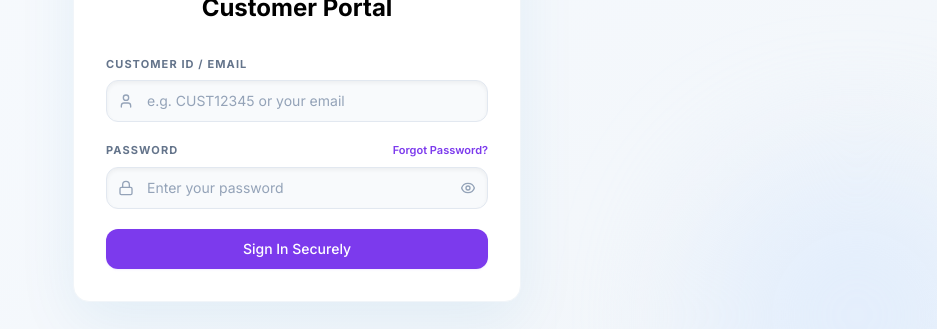
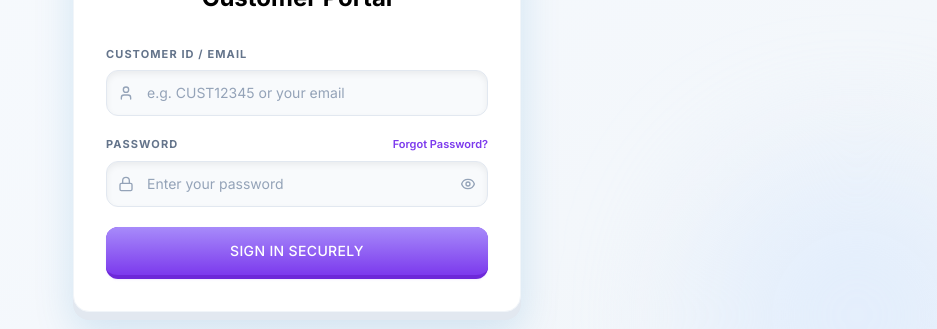
Before and after one commit to SrivatsanMK/Payment-Website, a React (Vite) app in the folder frontend/: page /login in a window 1280 px wide. Shown: the part 405-734 px from the top of the page, without its empty margins (343-1280 px from the left). Built offline with nearby package versions, Linux system fonts and the light colour scheme; no server answers.

Commit message:
feat(ui): Redesign login pages with modern 3D aesthetic

```diff
--- a/frontend/src/pages/Login.tsx
+++ b/frontend/src/pages/Login.tsx
@@ -71,9 +71,17 @@ export const Login: React.FC = () => {
         </button>
       </div>
 
-      {/* Login Card */}
-      <div className="relative z-10 w-full max-w-md">
-        <div className="rounded-2xl bg-white dark:bg-black p-8 shadow-[0_20px_60px_rgba(8,112,184,0.08)] dark:shadow-[0_20px_60px_rgba(0,0,0,0.5)] border border-slate-100 dark:border-slate-800">
+      {/* 3D Login Card */}
+      <div className="relative z-10 w-full max-w-md perspective-1000">
+        <div className="
+          relative rounded-2xl p-8
+          bg-white dark:bg-black
+          border border-slate-100 dark:border-slate-800
+          shadow-[0_8px_0_0_#e2e8f0,0_20px_40px_rgba(8,112,184,0.15)]
+          dark:shadow-[0_8px_0_0_#111111,0_20px_40px_rgba(0,0,0,0.8),0_0_50px_rgba(8,112,184,0.1)]
+          transform transition-all duration-300 hover:-translate-y-1 hover:shadow-[0_12px_0_0_#e2e8f0,0_30px_50px_rgba(8,112,184,0.2)]
+          dark:hover:shadow-[0_12px_0_0_#111111,0_30px_50px_rgba(0,0,0,0.9),0_0_60px_rgba(8,112,184,0.15)]
+        ">
 
           {/* Logo & branding */}
           <div className="mb-8 flex flex-col items-center">
@@ -98,7 +106,7 @@ export const Login: React.FC = () => {
                   value={identifier}
                   onChange={(e) => setIdentifier(e.target.value)}
                   placeholder="e.g. CUST12345 or your email"
-                  className="w-full rounded-xl border border-slate-200 dark:border-slate-800 bg-slate-50 dark:bg-[#1A1A1A] pl-10 pr-4 py-2.5 text-sm text-slate-900 dark:text-slate-100 placeholder-slate-400 focus:border-primary-500 focus:outline-none focus:ring-2 focus:ring-primary-500/20 transition-all shadow-inner"
+                  className="w-full rounded-xl border border-slate-200 dark:border-slate-800 bg-slate-50 dark:bg-[#1A1A1A] pl-10 pr-4 py-3 text-sm text-slate-900 dark:text-slate-100 placeholder-slate-400 focus:border-primary-500 focus:outline-none shadow-[inset_0_3px_6px_rgba(0,0,0,0.06)] dark:shadow-[inset_0_4px_10px_rgba(0,0,0,0.6)] focus:shadow-[inset_0_3px_6px_rgba(0,0,0,0.06),0_0_15px_rgba(8,112,184,0.2)] transition-all"
                   required
                   autoComplete="username"
                 />
@@ -126,7 +134,7 @@ export const Login: React.FC = () => {
                   value={password}
                   onChange={(e) => setPassword(e.target.value)}
                   placeholder="Enter your password"
-                  className="w-full rounded-xl border border-slate-200 dark:border-slate-800 bg-slate-50 dark:bg-[#1A1A1A] pl-10 pr-10 py-2.5 text-sm text-slate-900 dark:text-slate-100 placeholder-slate-400 focus:border-primary-500 focus:outline-none focus:ring-2 focus:ring-primary-500/20 transition-all shadow-inner"
+                  className="w-full rounded-xl border border-slate-200 dark:border-slate-800 bg-slate-50 dark:bg-[#1A1A1A] pl-10 pr-10 py-3 text-sm text-slate-900 dark:text-slate-100 placeholder-slate-400 focus:border-primary-500 focus:outline-none shadow-[inset_0_3px_6px_rgba(0,0,0,0.06)] dark:shadow-[inset_0_4px_10px_rgba(0,0,0,0.6)] focus:shadow-[inset_0_3px_6px_rgba(0,0,0,0.06),0_0_15px_rgba(8,112,184,0.2)] transition-all"
                   required
                   autoComplete="current-password"
                 />
@@ -151,7 +159,7 @@ export const Login: React.FC = () => {
 
             <Button
               type="submit"
-              className="w-full mt-2 py-2.5 rounded-xl shadow-[0_8px_20px_rgba(8,112,184,0.2)] hover:shadow-[0_12px_24px_rgba(8,112,184,0.3)] transition-all"
+              className="w-full mt-6 py-3.5 rounded-xl bg-gradient-to-b from-primary-400 to-primary-600 border-b-4 border-primary-700 shadow-[0_8px_20px_rgba(8,112,184,0.3)] hover:brightness-110 hover:shadow-[0_12px_25px_rgba(8,112,184,0.4)] hover:-translate-y-0.5 active:border-b-0 active:translate-y-1 active:shadow-[0_2px_10px_rgba(8,112,184,0.3)] transition-all font-bold text-white tracking-wide uppercase text-sm"
               loading={loading}
             >
               Sign In Securely
--- a/frontend/src/pages/admin/AdminLogin.tsx
+++ b/frontend/src/pages/admin/AdminLogin.tsx
@@ -74,9 +74,17 @@ export const AdminLogin: React.FC = () => {
         </button>
       </div>
 
-      {/* Admin Login Card */}
-      <div className="relative z-10 w-full max-w-md">
-        <div className="rounded-2xl border border-slate-200 dark:border-white/10 bg-white dark:bg-black p-8 shadow-[0_20px_60px_rgba(0,0,0,0.12)] dark:shadow-2xl backdrop-blur-xl">
+      {/* 3D Admin Login Card */}
+      <div className="relative z-10 w-full max-w-md perspective-1000">
+        <div className="
+          relative rounded-2xl p-8
+          bg-white dark:bg-black
+          border border-slate-100 dark:border-slate-800
+          shadow-[0_8px_0_0_#e2e8f0,0_20px_40px_rgba(20,184,166,0.15)]
+          dark:shadow-[0_8px_0_0_#111111,0_20px_40px_rgba(0,0,0,0.8),0_0_50px_rgba(20,184,166,0.1)]
+          transform transition-all duration-300 hover:-translate-y-1 hover:shadow-[0_12px_0_0_#e2e8f0,0_30px_50px_rgba(20,184,166,0.2)]
+          dark:hover:shadow-[0_12px_0_0_#111111,0_30px_50px_rgba(0,0,0,0.9),0_0_60px_rgba(20,184,166,0.15)]
+        ">
 
           {/* Logo & title */}
           <div className="mb-8 flex flex-col items-center">
@@ -104,7 +112,7 @@ export const AdminLogin: React.FC = () => {
                   value={identifier}
                   onChange={(e) => setIdentifier(e.target.value)}
                   placeholder="Enter Admin ID or Email"
-                  className="w-full rounded-xl border border-slate-200 dark:border-slate-700 bg-slate-50 dark:bg-[#1A1A1A] pl-10 pr-4 py-2.5 text-sm text-slate-900 dark:text-white placeholder-slate-400 dark:placeholder-slate-500 focus:border-teal-500 focus:outline-none focus:ring-2 focus:ring-teal-500/20 transition-all shadow-inner"
+                  className="w-full rounded-xl border border-slate-200 dark:border-slate-700 bg-slate-50 dark:bg-[#1A1A1A] pl-10 pr-4 py-3 text-sm text-slate-900 dark:text-white placeholder-slate-400 dark:placeholder-slate-500 focus:border-teal-500 focus:outline-none shadow-[inset_0_3px_6px_rgba(0,0,0,0.06)] dark:shadow-[inset_0_4px_10px_rgba(0,0,0,0.6)] focus:shadow-[inset_0_3px_6px_rgba(0,0,0,0.06),0_0_15px_rgba(20,184,166,0.2)] transition-all"
                   required
                   autoComplete="username"
                 />
@@ -132,7 +140,7 @@ export const AdminLogin: React.FC = () => {
                   value={password}
                   onChange={(e) => setPassword(e.target.value)}
                   placeholder="Enter password"
-                  className="w-full rounded-xl border border-slate-200 dark:border-slate-700 bg-slate-50 dark:bg-[#1A1A1A] pl-10 pr-10 py-2.5 text-sm text-slate-900 dark:text-white placeholder-slate-400 dark:placeholder-slate-500 focus:border-teal-500 focus:outline-none focus:ring-2 focus:ring-teal-500/20 transition-all shadow-inner"
+                  className="w-full rounded-xl border border-slate-200 dark:border-slate-700 bg-slate-50 dark:bg-[#1A1A1A] pl-10 pr-10 py-3 text-sm text-slate-900 dark:text-white placeholder-slate-400 dark:placeholder-slate-500 focus:border-teal-500 focus:outline-none shadow-[inset_0_3px_6px_rgba(0,0,0,0.06)] dark:shadow-[inset_0_4px_10px_rgba(0,0,0,0.6)] focus:shadow-[inset_0_3px_6px_rgba(0,0,0,0.06),0_0_15px_rgba(20,184,166,0.2)] transition-all"
                   required
                   autoComplete="current-password"
                 />
@@ -157,7 +165,7 @@ export const AdminLogin: React.FC = () => {
 
             <Button
               type="submit"
-              className="w-full mt-2 py-2.5 rounded-xl bg-teal-500 hover:bg-teal-600 text-white border-none shadow-lg shadow-teal-500/20 hover:shadow-teal-500/30 transition-all"
+              className="w-full mt-6 py-3.5 rounded-xl bg-gradient-to-b from-teal-400 to-teal-600 border-b-4 border-teal-700 shadow-[0_8px_20px_rgba(20,184,166,0.3)] hover:brightness-110 hover:shadow-[0_12px_25px_rgba(20,184,166,0.4)] hover:-translate-y-0.5 active:border-b-0 active:translate-y-1 active:shadow-[0_2px_10px_rgba(20,184,166,0.3)] transition-all font-bold text-white tracking-wide uppercase text-sm"
               loading={loading}
             >
               Sign In to Admin Portal
```
